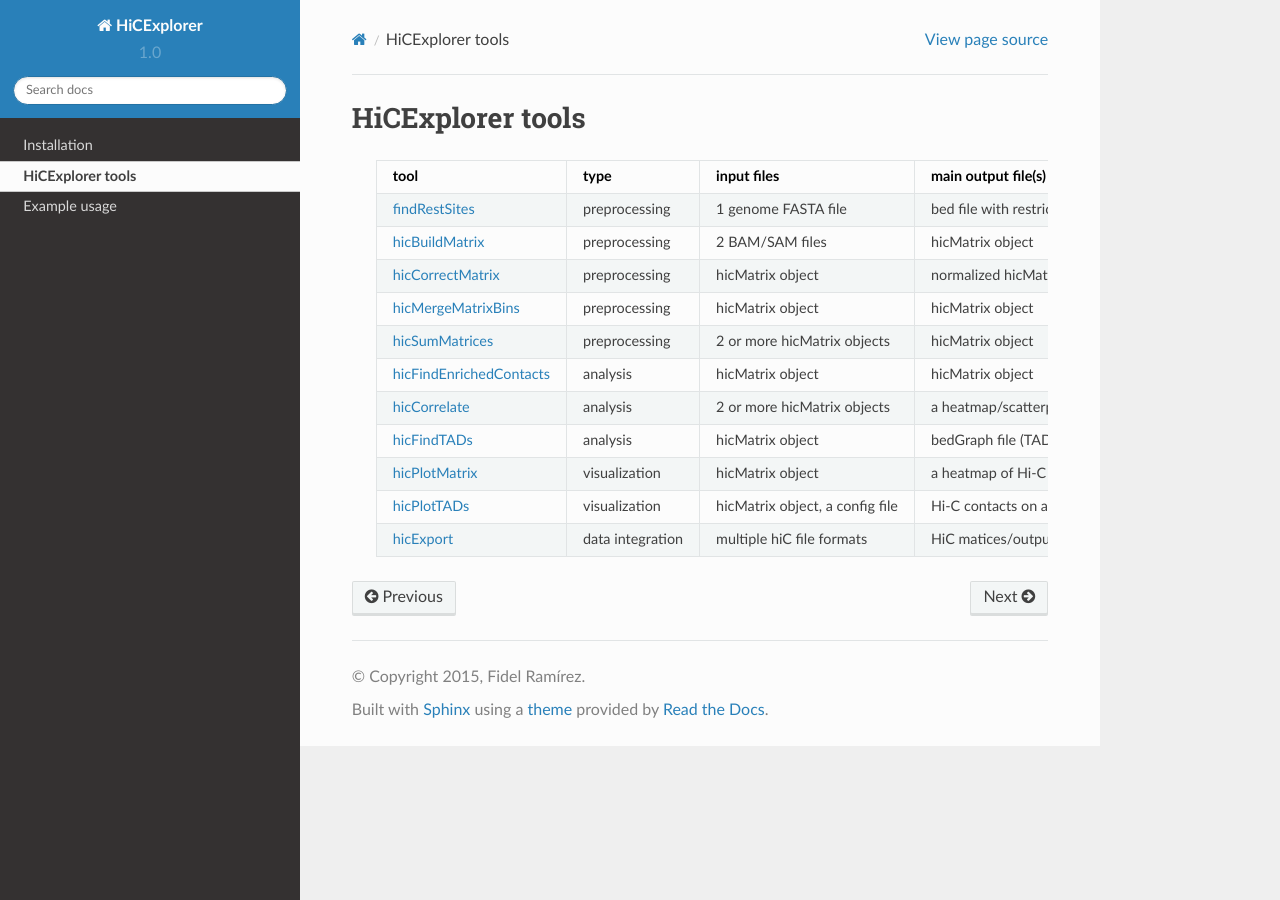
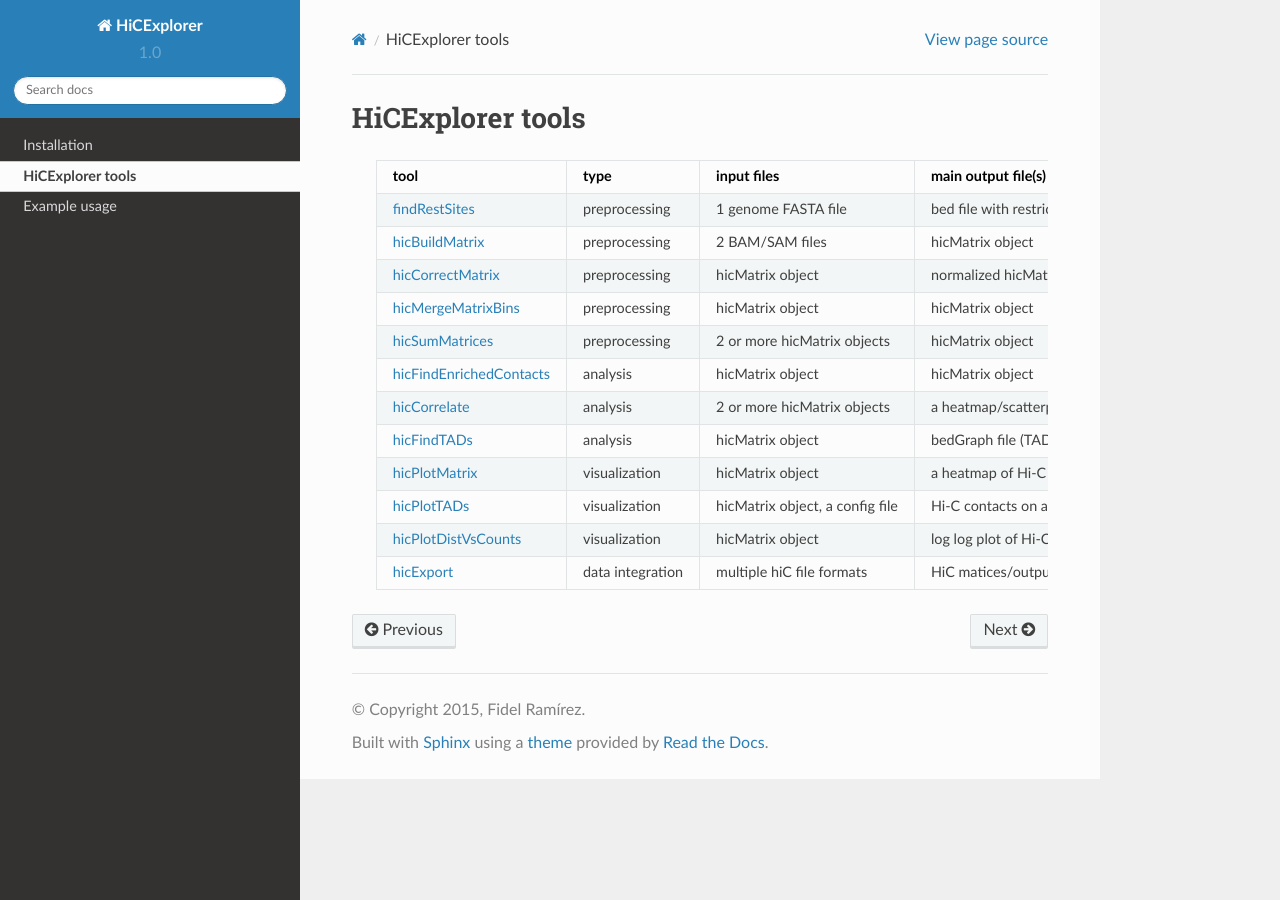
Before and after one commit to deeptools/HiCExplorer, a Sphinx documentation site: the page built from docs/content/list-of-tools.rst, in a window 1280 px wide. Built offline with Sphinx 7.4.7 and the Read the Docs theme 2.0.0, drawn with Linux system fonts in a browser that asks for light colours; the version number is read from the project's files by our own code.

Commit message:
added hicPlotDistVsCounts to the documentation

```diff
--- a/docs/conf.py
+++ b/docs/conf.py
@@ -24,7 +24,7 @@ MOCK_MODULES = ['numpy', 'scipy', 'scipy.sparse', 'scipy.stats', 'pandas',
                 'matplotlib.textpath', 'matplotlib.patches',
                 'matplotlib.colors', 'matplotlib.cm', 'mpl_toolkits', 'mpl_toolkits.axisartist',
                 'pysam', 'bx', 'bx.intervals', 'bx.intervals.intersection',
-                'Bio', 'Bio.Seq', 'Bio.Alphabet', 'tables']
+                'Bio', 'Bio.Seq', 'Bio.Alphabet', 'tables', 'mpl_toolkits', 'mpl_toolkits.mplot3d']
 
 for mod_name in MOCK_MODULES:
     sys.modules[mod_name] = mock.Mock()
--- a/docs/content/list-of-tools.rst
+++ b/docs/content/list-of-tools.rst
@@ -30,5 +30,7 @@ HiCExplorer tools
    |                                |                  |                                   | other provided signal (bigWig) or regions   | (genes, signal, interactions)                                                     |
    |                                |                  |                                   | (bed) file                                  |                                                                                   |
    +--------------------------------+------------------+-----------------------------------+---------------------------------------------+-----------------------------------------------------------------------------------+
+   |:ref:`hicPlotDistVsCounts`      | visualization    | hicMatrix object                  | log log plot of Hi-C contacts per distance  | Quality control                                                                   |
+   +--------------------------------+------------------+-----------------------------------+---------------------------------------------+-----------------------------------------------------------------------------------+
    |:ref:`hicExport`                | data integration | multiple hiC file formats         | HiC matices/outputs in several formats      | Export matrix to different formats                                                |
    +--------------------------------+------------------+-----------------------------------+---------------------------------------------+-----------------------------------------------------------------------------------+
--- a/docs/index.rst
+++ b/docs/index.rst
@@ -16,7 +16,7 @@ The following is the list of tools available in HiCExplorer
 =============================== ===========================================================================================
 tool                            description
 =============================== ===========================================================================================
-:ref:`findRestSites`              Identifies the genomic locations of restriction sites
+:ref:`findRestSites`             Identifies the genomic locations of restriction sites
 :ref:`hicBuildMatrix`            Creates a Hi-C matrix using the aligned BAM files of the Hi-C sequencing reads
 :ref:`hicCorrectMatrix`          Uses iterative correction to remove biases from a Hi-C matrix
 :ref:`hicFindEnrichedContacts`   Identifies enriched Hi-C contacts
@@ -27,6 +27,7 @@ tool                            description
 :ref:`hicPlotMatrix`             Plots a Hi-C matrix as a heatmap
 :ref:`hicPlotTADs`               Plots TADs as a track that can be combined with other tracks (genes, signal, interactions)
 :ref:`hicSumMatrices`            Adds Hi-C matrices of the same size
+:ref:`hicPlotDistVsCounts`       Plots distance vs. Hi-C counts of corrected data
 :ref:`hicExport`                 Export matrix to text formats
 =============================== ===========================================================================================
 
```
